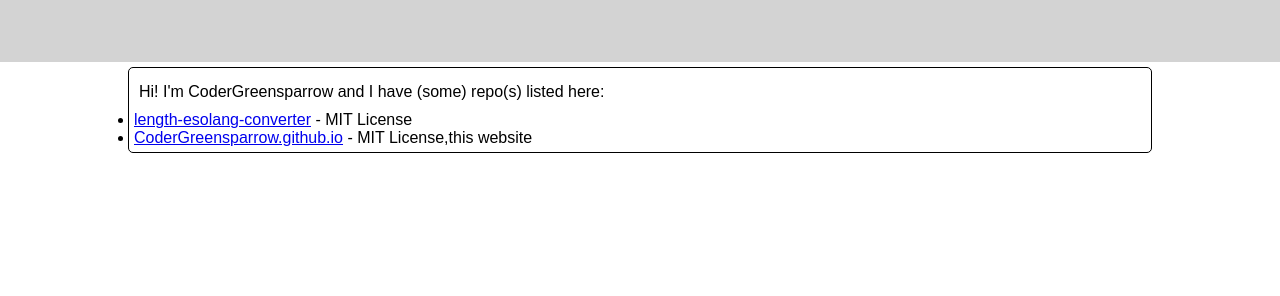
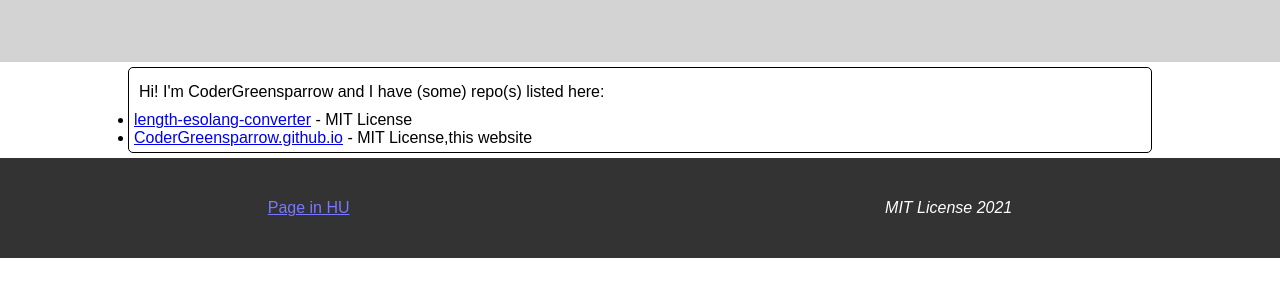
Before and after one commit to CoderGreensparrow/CoderGreensparrow.github.io, a plain HTML site: page index.html in a window 1280 px wide. Shown: the part 138-434 px from the top of the page. Drawn offline with Linux system fonts and the light colour scheme.

Commit message:
footer added

```diff
--- a/main.css
+++ b/main.css
@@ -1 +1 @@
-html{box-sizing:border-box;font-size:16px;}*,*:before,*:after{box-sizing:inherit;}body,h1,h2,h3,h4,h5,h6,p,ol,ul{margin:0;padding:0;font-weight:normal;}img{max-width:100%;height:auto;}body{font-family:Arial,Helvetica,sans-serif;}#welcome{height:200px;width:100vw;background-color:lightgray;color:#333;display:flex;justify-content:center;align-items:center;font-size:30px}section{margin:10px 5px}#cite{border:solid 1px #000;width:80vw;margin:5px auto;padding:5px;border-radius:5px}
+html{box-sizing:border-box;font-size:16px}*,*:before,*:after{box-sizing:inherit}body,h1,h2,h3,h4,h5,h6,p,ol,ul{margin:0;padding:0;font-weight:normal}img{max-width:100%;height:auto}body{font-family:Arial,Helvetica,sans-serif}#welcome{height:200px;width:100vw;background-color:lightgray;color:#333;display:flex;justify-content:center;align-items:center;font-size:30px}section{margin:10px 5px}#cite{border:solid 1px #000;width:80vw;margin:5px auto;padding:5px;border-radius:5px}footer{background-color:#333;color:#FFF;display:flex;justify-content:space-around;align-items:center;width:100vw;height:100px}#L{color:#77F}
```
Also changed, not shown: index.html (+1 -1 lines).
